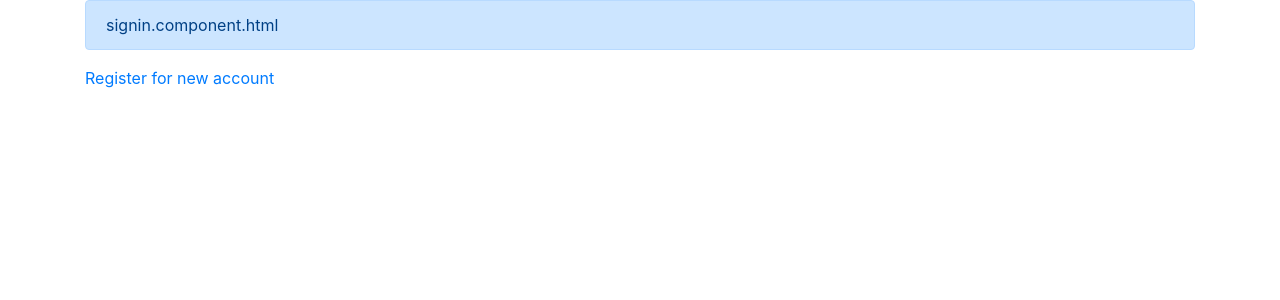
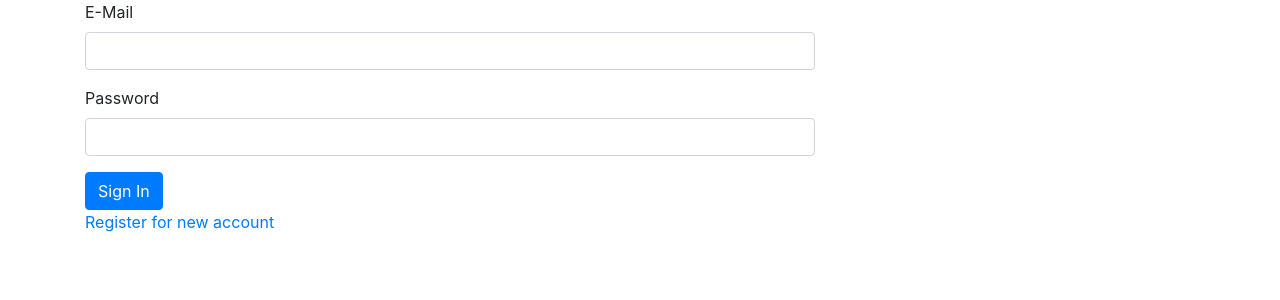
Before and after one commit to jdchappelear/bcards-ver-num01, an Angular app: page /signin in a window 1280 px wide. Shown: the top 300 px of the page. Built offline with nearby package versions, Linux system fonts and the light colour scheme; no server answers.

Commit message:
Simple Sign Up completed

```diff
--- a/package.json
+++ b/package.json
@@ -20,6 +20,7 @@
     "@angular/platform-browser-dynamic": "~8.2.9",
     "@angular/router": "~8.2.9",
     "bootstrap": "^4.3.1",
+    "firebase": "^7.4.0",
     "jquery": "^3.4.1",
     "popper.js": "^1.16.0",
     "rxjs": "~6.4.0",
--- a/src/app/app.component.ts
+++ b/src/app/app.component.ts
@@ -1,10 +1,16 @@
-import { Component } from '@angular/core';
+import { Component, OnInit } from '@angular/core';
+import { environment } from '../environments/environment';
+import * as firebase from 'firebase';
 
 @Component({
   selector: 'app-root',
   templateUrl: './app.component.html',
   styleUrls: ['./app.component.css']
 })
-export class AppComponent {
+export class AppComponent implements OnInit {
   title = 'bcards-ver-num01';
+
+  ngOnInit() {
+    firebase.initializeApp(environment.firebaseConfig);
+  }
 }
--- a/src/app/auth.service.ts
+++ b/src/app/auth.service.ts
@@ -1,4 +1,13 @@
+import * as firebase from 'firebase';
+
 export class AuthService {
+    signupUser(email: string, password: string) {
+        firebase.auth().createUserWithEmailAndPassword(email, password)
+            .catch(
+                error => console.log(error)
+            )
+    }
+
     loggedIn = false;
 
     isAuthenticated() {
--- a/src/app/auth/signin/signin.component.html
+++ b/src/app/auth/signin/signin.component.html
@@ -1,4 +1,17 @@
-<div class="container alert alert-primary" role="alert">
-    signin.component.html
+<div class="row">
+    <div class="col-xs-12 col-sm-10 col-md-8 col-sm-offset-1 col-md-offset-2">
+        <form (ngSubmit)="onSignin(f)" #f="ngForm">
+
+            <div class="form-group">
+                <label for="email">E-Mail</label>
+                <input type="email" id="email" name="email" ngModel class="form-control">
+            </div>
+            <div class="form-group">
+                <label for="password">Password</label>
+                <input type="password" id="password" name="password" ngModel class="form-control">
+            </div>
+            <button class="btn btn-primary" type="submit">Sign In</button>
+        </form>
+    </div>
 </div>
 <a [routerLink]="['/signup']" routerLinkActive="router-link-active">Register for new account</a>
--- a/src/app/auth/signup/signup.component.ts
+++ b/src/app/auth/signup/signup.component.ts
@@ -1,5 +1,6 @@
 import { Component, OnInit } from '@angular/core';
 import { NgForm } from '@angular/forms';
+import { AuthService } from 'src/app/auth.service';
 
 @Component({
   selector: 'app-signup',
@@ -8,7 +9,7 @@ import { NgForm } from '@angular/forms';
 })
 export class SignupComponent implements OnInit {
 
-  constructor() { }
+  constructor(private authService: AuthService) { }
 
   ngOnInit() {
   }
@@ -16,6 +17,7 @@ export class SignupComponent implements OnInit {
   onSignup(form: NgForm) {
     const email = form.form.value.email;
     const password = form.value.password;
+    this.authService.signupUser(email, password);
   }
 
 }
```
Also changed, not shown: src/app/auth/signup/signup.component.html (indentation only), 1 other file (tests, documents, lock files or other folders).
